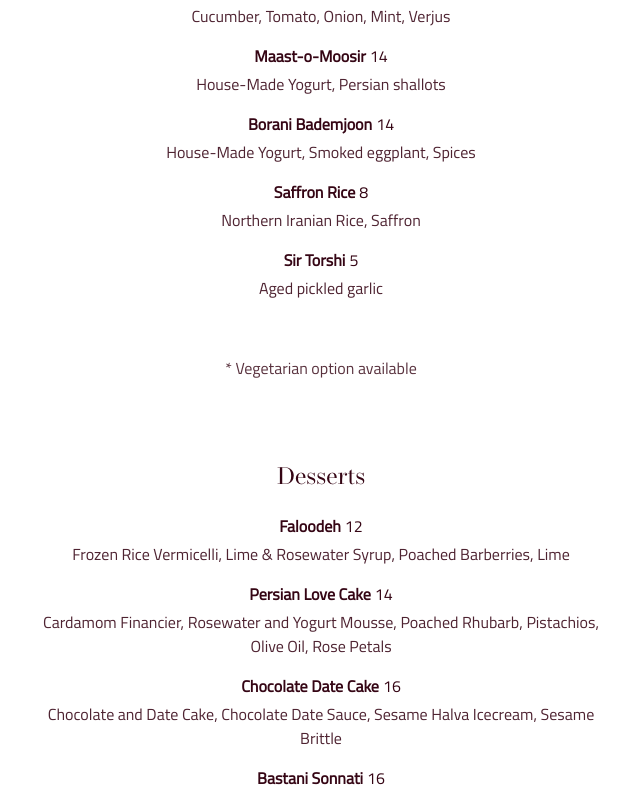
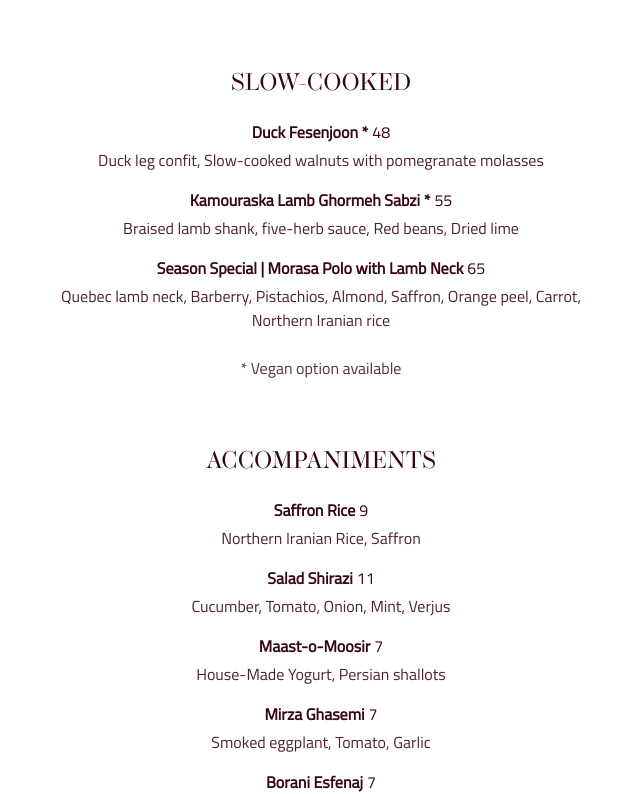
Before and after one commit to BOUS-Persian-Cuisine/website, a Next.js app: page /menu in a window 1280 px wide. Shown: the part 1688-2482 px from the top of the page, without its empty margins (319-959 px from the left). Built offline with nearby package versions, Linux system fonts and the light colour scheme.

Commit message:
Publish the revised bilingual dinner menu and PDF downloads

```diff
--- a/src/pages/menu.tsx
+++ b/src/pages/menu.tsx
@@ -5,8 +5,7 @@ import { useLanguage } from "@/context/LanguageContext";
 type MenuItem = {
   name: string;
   price?: string;
-  description: string;
-  addOn?: string;
+  description?: string;
 };
 
 type MenuCopy = {
@@ -16,10 +15,7 @@ type MenuCopy = {
   pdfHref: string;
   pdfLabel: string;
   reserveLabel: string;
-  note: string;
-  groups: MenuItem[][];
-  dessertTitle: string;
-  desserts: MenuItem[];
+  groups: { title: string; items: MenuItem[]; note?: string }[];
 };
 
 const menuCopy: Record<Language, MenuCopy> = {
@@ -30,160 +26,172 @@ const menuCopy: Record<Language, MenuCopy> = {
     pdfHref: "/dinner-menu-en.pdf",
     pdfLabel: "Open PDF menu",
     reserveLabel: "Make a reservation",
-    note: "* Vegetarian option available",
     groups: [
-      [
+      {
+        title: "TO BEGIN",
+        items: [
           {
             name: "Sangak Bread",
             price: "6",
-          description: "Traditional Persian sourdough flatbread",
+            description: "Traditional Persian sourdough flatbread"
           },
           {
             name: "Maast-o-Khiar",
             price: "18",
-          description:
-            "House-Made Yogurt, Cucumber, Kashan Rose Petal, Walnut, Herbs",
+            description: "House-Made Yogurt, Cucumber, Kashan Rose Petal, Walnut, Herbs"
           },
           {
             name: "Zeyton Parvardeh",
             price: "20",
-          description:
-            "Green Olive, Walnut, Pomegranate, Olive oil, Garlic, Tarragon, Herbs",
+            description: "Green Olive, Walnut, Pomegranate, Olive oil, Garlic, Tarragon, Herbs"
           },
           {
             name: "Spicy Saffron Chicken Wings",
             price: "18",
-          description: "Chicken wingette, Saffron, Aleppo pepper",
+            description: "Chicken wingette, Saffron, Aleppo pepper"
           },
           {
             name: "Golden Square Mile Tahchin",
             price: "22",
-          description:
-            "Crispy saffron rice, Spring herbs, Barberries, Pistachio",
-          addOn: "Add Persian Ossetra Caviar + 60",
+            description: "Crispy saffron rice, Spring herbs, Barberries, Pistachio"
           },
           {
             name: "Kashk-o-Bademjoon",
             price: "28",
-          description: "Smoked eggplant, Kashk, Crispy onion, Mint, Fried garlic",
+            description: "Smoked eggplant, Kashk, Crispy onion, Mint, Fried garlic"
           },
           {
-          name: "Ghalieh Meygoo",
+            name: "Season Special | Ghalieh Meygoo",
             price: "32",
-          description:
-            "Argentinian King Shrimp, cooked herbs, Garlic, tamarine, hot chili",
+            description: "Argentinian King Shrimp, cooked herbs, Garlic, tamarine, hot chili"
+          }
+        ]
       },
       {
-          name: "CAVIAR & Tahdig Bites",
+        title: "PERSIAN CAVIAR",
+        items: [
+          {
+            name: "CAVIAR on Tahdig Bites",
             price: "48",
-          description:
-            "Persian Baerii Caviar, three bites of rice and bread tahdig, house-made yogurt",
+            description: "Persian Baerii Caviar, three bites of rice and bread tahdig, house-made yogurt"
           },
-      ],
-      [
+          {
+            name: "CAVIAR on Saffron Tahchin",
+            price: "65",
+            description: "Persian Ossetra Caviar, Pistachio, Barberry"
+          }
+        ]
+      },
+      {
+        title: "FROM THE CHARCOAL GRILL",
+        items: [
           {
             name: "Koobideh Kabab",
             price: "36",
-          description: "Charcoal-grilled ground beef, Grilled vegetables",
+            description: "Charcoal-grilled ground beef, Grilled vegetables"
           },
           {
             name: "Joojeh Kabab",
             price: "38",
-          description:
-            "Charcoal-grilled saffron-marinated Quebec chicken breast, Grilled vegetables",
+            description: "Charcoal-grilled saffron-marinated Quebec chicken breast, Grilled vegetables"
           },
           {
             name: "Barg Kabab",
-          price: "54",
-          description: "Charcoal-grilled beef tenderloin, Grilled Vegetables",
+            price: "56",
+            description: "Charcoal-grilled beef tenderloin, Grilled Vegetables"
           },
           {
             name: "Shishlik",
             price: "65",
-          description:
-            "Charcoal-grilled Kamouraska Lamb Chops, Grilled Vegetables",
+            description: "Charcoal-grilled Kamouraska Lamb Chops, Grilled Vegetables"
           },
           {
             name: "Branzino",
-          price: "72",
-          description:
-            "Charcoal-grilled whole branzino, pistachios & barberries, served on traditional Northern Iranian rice, smoke-cured with dried rice stalks",
+            price: "75",
+            description: "Charcoal-grilled whole branzino, pistachios & barberries, served on traditional Northern Iranian rice, smoke-cured with dried rice stalks"
           },
-      ],
-      [
+          {
+            name: "Season Special | Qafqazi Lamb",
+            price: "62",
+            description: "Quebec Lamb Tenderloin, Grilled Vegetables, Pomegranate and Walnut, Assorted Mushrooms, Fresh Herbs"
+          }
+        ]
+      },
+      {
+        title: "SLOW-COOKED",
+        items: [
           {
             name: "Duck Fesenjoon *",
             price: "48",
-          description:
-            "Duck leg confit, Slow-cooked walnuts with pomegranate molasses",
+            description: "Duck leg confit, Slow-cooked walnuts with pomegranate molasses"
           },
           {
             name: "Kamouraska Lamb Ghormeh Sabzi *",
             price: "55",
-          description:
-            "Braised lamb shank, five-herb sauce, Red beans, Dried lime",
+            description: "Braised lamb shank, five-herb sauce, Red beans, Dried lime"
           },
           {
-          name: "Fall Special | Jewel Rice with Lamb Neck",
-          price: "58",
-          description:
-            "Quebec lamb neck, Barberry, Orange Peel, Northern Iranian rice, pistachios, Saffron",
+            name: "Season Special | Morasa Polo with Lamb Neck",
+            price: "65",
+            description: "Quebec lamb neck, Barberry, Pistachios, Almond, Saffron, Orange peel, Carrot, Northern Iranian rice"
+          }
+        ],
+        note: "* Vegan option available"
       },
-      ],
-      [
+      {
+        title: "ACCOMPANIMENTS",
+        items: [
+          {
+            name: "Saffron Rice",
+            price: "9",
+            description: "Northern Iranian Rice, Saffron"
+          },
           {
             name: "Salad Shirazi",
-          price: "13",
-          description: "Cucumber, Tomato, Onion, Mint, Verjus",
+            price: "11",
+            description: "Cucumber, Tomato, Onion, Mint, Verjus"
           },
           {
             name: "Maast-o-Moosir",
-          price: "14",
-          description: "House-Made Yogurt, Persian shallots",
+            price: "7",
+            description: "House-Made Yogurt, Persian shallots"
           },
           {
-          name: "Borani Bademjoon",
-          price: "14",
-          description: "House-Made Yogurt, Smoked eggplant, Spices",
+            name: "Mirza Ghasemi",
+            price: "7",
+            description: "Smoked eggplant, Tomato, Garlic"
           },
           {
-          name: "Saffron Rice",
-          price: "8",
-          description: "Northern Iranian Rice, Saffron",
+            name: "Borani Esfenaj",
+            price: "7",
+            description: "House-Made Yogurt, Spinach, Spices"
           },
           {
             name: "Sir Torshi",
-          price: "5",
-          description: "Aged pickled garlic",
-        },
-      ],
-    ],
-    dessertTitle: "Desserts",
-    desserts: [
-      {
-        name: "Faloodeh",
-        price: "12",
-        description:
-          "Frozen Rice Vermicelli, Lime & Rosewater Syrup, Poached Barberries, Lime",
+            price: "7",
+            description: "Aged pickled garlic"
           },
           {
-        name: "Persian Love Cake",
-        price: "14",
-        description:
-          "Cardamom Financier, Rosewater and Yogurt Mousse, Poached Rhubarb, Pistachios, Olive Oil, Rose Petals",
+            name: "Torshi Naz Khaton",
+            price: "7",
+            description: "Pickled Mixed chopped veggie with Spices"
           },
           {
-        name: "Chocolate Date Cake",
-        price: "16",
-        description:
-          "Chocolate and Date Cake, Chocolate Date Sauce, Sesame Halva Icecream, Sesame Brittle",
+            name: "Torshi Quebec Spicy Albaloo",
+            price: "7",
+            description: "Pickled Quebec sour cherry with jalapeno"
           },
           {
-        name: "Bastani Sonnati",
-        price: "16",
-        description:
-          "Saffron, Rose and Pistachio Icecream, Clotted Cream, Ghorabieh, Freeze Dried Raspberry",
+            name: "Barberry and Onion Torshi",
+            price: "7",
+            description: "Pickled Barberry with Red onion"
           },
+          {
+            name: "Side Mix Platter 3/6",
+            price: "20/30"
+          }
+        ]
+      }
     ],
   },
   fr: {
@@ -193,161 +201,172 @@ const menuCopy: Record<Language, MenuCopy> = {
     pdfHref: "/dinner-menu-fr.pdf",
     pdfLabel: "Ouvrir le menu PDF",
     reserveLabel: "Faire une réservation",
-    note: "* Option végétarienne disponible",
     groups: [
-      [
+      {
+        title: "Pour commencer",
+        items: [
           {
             name: "Pain Sangak",
             price: "6",
-          description: "Pain plat persan traditionnel au levain",
+            description: "Pain plat persan traditionnel au levain"
           },
           {
             name: "Maast-o-Khiar",
             price: "18",
-          description:
-            "Yogourt maison, concombre, pétales de rose de Kashan, noix, herbes",
+            description: "Yogourt maison, concombre, pétales de rose de Kashan, noix et herbes"
           },
           {
             name: "Zeyton Parvardeh",
             price: "20",
-          description:
-            "Olives vertes, noix, grenade, huile d’olive, ail, estragon, herbes",
+            description: "Olives vertes, noix, grenade, huile d’olive, ail, estragon et herbes"
           },
           {
             name: "Ailes de poulet épicées au safran",
             price: "18",
-          description: "Ailerons de poulet, safran, piment d’Alep",
+            description: "Ailerons de poulet, safran et piment d’Alep"
           },
           {
             name: "Tahchin du Mille carré doré",
             price: "22",
-          description:
-            "Riz croustillant au safran, herbes printanières, épines-vinettes, pistaches",
-          addOn: "Ajout de caviar persan Ossetra + 60",
+            description: "Riz croustillant au safran, herbes printanières, épines-vinettes et pistaches"
           },
           {
             name: "Kashk-o-Bademjoon",
             price: "28",
-          description:
-            "Aubergine fumée, kashk, oignons croustillants, menthe, ail frit",
+            description: "Aubergine fumée, kashk, oignons croustillants, menthe et ail frit"
           },
           {
-          name: "Ghalieh Meygoo",
+            name: "Spécial de saison | Ghalieh Meygoo",
             price: "32",
-          description:
-            "Grosses crevettes d’Argentine, herbes mijotées, ail, tamarin, piment fort",
+            description: "Grosses crevettes d’Argentine, herbes mijotées, ail, tamarin et piment fort"
+          }
+        ]
       },
       {
-          name: "CAVIAR et bouchées de tahdig",
+        title: "Caviar persan",
+        items: [
+          {
+            name: "Caviar sur bouchées de tahdig",
             price: "48",
-          description:
-            "Caviar persan Baerii, trois bouchées de tahdig de riz et de pain, yogourt maison",
+            description: "Caviar persan Baerii, trois bouchées de tahdig de riz et de pain, yogourt maison"
           },
-      ],
-      [
+          {
+            name: "Caviar sur tahchin au safran",
+            price: "65",
+            description: "Caviar persan Ossetra, pistaches et épines-vinettes"
+          }
+        ]
+      },
+      {
+        title: "Grillades au charbon",
+        items: [
           {
             name: "Koobideh Kabab",
             price: "36",
-          description: "Bœuf haché grillé au charbon, légumes grillés",
+            description: "Bœuf haché grillé au charbon, légumes grillés"
           },
           {
             name: "Joojeh Kabab",
             price: "38",
-          description:
-            "Poitrine de poulet du Québec marinée au safran et grillée au charbon, légumes grillés",
+            description: "Poitrine de poulet du Québec marinée au safran et grillée au charbon, légumes grillés"
           },
           {
             name: "Barg Kabab",
-          price: "54",
-          description: "Filet de bœuf grillé au charbon, légumes grillés",
+            price: "56",
+            description: "Filet de bœuf grillé au charbon, légumes grillés"
           },
           {
             name: "Shishlik",
             price: "65",
-          description:
-            "Côtelettes d’agneau de Kamouraska grillées au charbon, légumes grillés",
+            description: "Côtelettes d’agneau de Kamouraska grillées au charbon, légumes grillés"
           },
           {
             name: "Branzino",
-          price: "72",
-          description:
-            "Branzino entier grillé au charbon, pistaches et épine-vinette, servi sur un riz traditionnel du nord de l’Iran, fumé à la paille de riz séchée",
+            price: "75",
+            description: "Bar entier grillé au charbon, pistaches et épines-vinettes, servi sur un riz du nord de l’Iran fumé à la paille de riz séchée"
           },
-      ],
-      [
+          {
+            name: "Spécial de saison | Agneau Qafqazi",
+            price: "62",
+            description: "Filet d’agneau du Québec, légumes grillés, grenade, noix, assortiment de champignons et herbes fraîches"
+          }
+        ]
+      },
+      {
+        title: "Plats mijotés",
+        items: [
           {
             name: "Fesenjoon au canard *",
             price: "48",
-          description:
-            "Confit de cuisse de canard, noix mijotées à la mélasse de grenade",
+            description: "Confit de cuisse de canard, noix mijotées à la mélasse de grenade"
           },
           {
-          name: "Ghormeh Sabzi d’agneau de Kamouraska *",
+            name: "Ghormeh Sabzi à l’agneau de Kamouraska *",
             price: "55",
-          description:
-            "Jarret d’agneau braisé, sauce aux cinq herbes, haricots rouges, lime séchée",
+            description: "Jarret d’agneau braisé, sauce aux cinq herbes, haricots rouges et lime séchée"
           },
           {
-          name: "Spécial d’été | Albaloo Polo au cou d’agneau",
-          price: "58",
-          description:
-            "Cou d’agneau du Québec, griottes du Québec du Domaine Deslandes, riz du nord de l’Iran et pistaches, safran",
+            name: "Spécial de saison | Morasa Polo au cou d’agneau",
+            price: "65",
+            description: "Cou d’agneau du Québec, épines-vinettes, pistaches, amandes, safran, zeste d’orange, carottes et riz du nord de l’Iran"
+          }
+        ],
+        note: "* Option végétalienne disponible"
       },
-      ],
-      [
+      {
+        title: "Accompagnements",
+        items: [
+          {
+            name: "Riz au safran",
+            price: "9",
+            description: "Riz du nord de l’Iran et safran"
+          },
           {
             name: "Salade Shirazi",
-          price: "13",
-          description: "Concombre, tomate, oignon, menthe, verjus",
+            price: "11",
+            description: "Concombre, tomate, oignon, menthe et verjus"
           },
           {
             name: "Maast-o-Moosir",
-          price: "14",
-          description: "Yogourt maison, échalotes persanes",
+            price: "7",
+            description: "Yogourt maison et échalotes persanes"
           },
           {
-          name: "Borani Bademjoon",
-          price: "14",
-          description: "Yogourt maison, aubergine fumée, épices",
+            name: "Mirza Ghasemi",
+            price: "7",
+            description: "Aubergine fumée, tomate et ail"
           },
           {
-          name: "Riz au safran",
-          price: "8",
-          description: "Riz du nord de l’Iran, safran",
+            name: "Borani Esfenaj",
+            price: "7",
+            description: "Yogourt maison, épinards et épices"
           },
           {
             name: "Sir Torshi",
-          price: "5",
-          description: "Ail mariné vieilli",
-        },
-      ],
-    ],
-    dessertTitle: "Desserts",
-    desserts: [
-      {
-        name: "Faloodeh",
-        price: "12",
-        description:
-          "Vermicelles de riz glacés, sirop à la lime et à l'eau de rose, épine-vinettes pochées, lime",
+            price: "7",
+            description: "Ail mariné vieilli"
           },
           {
-        name: "Gâteau d'amour persan",
-        price: "14",
-        description:
-          "Financier à la cardamome, mousse au yogourt et à l'eau de rose, rhubarbe pochée, pistaches, huile d'olive, pétales de rose",
+            name: "Torshi Naz Khaton",
+            price: "7",
+            description: "Mélange de légumes hachés et marinés aux épices"
           },
           {
-        name: "Gâteau au chocolat et aux dattes",
-        price: "16",
-        description:
-          "Gâteau au chocolat et aux dattes, sauce chocolat-dattes, crème glacée au halva de sésame, croquant au sésame",
+            name: "Torshi de griottes épicées du Québec",
+            price: "7",
+            description: "Griottes du Québec marinées au jalapeño"
           },
           {
-        name: "Bastani Sonnati",
-        price: "16",
-        description:
-          "Crème glacée au safran, à la rose et à la pistache, crème caillée, ghorabieh, framboises lyophilisées",
+            name: "Torshi aux épines-vinettes et à l’oignon",
+            price: "7",
+            description: "Épines-vinettes marinées à l’oignon rouge"
           },
+          {
+            name: "Assiette de 3 ou 6 accompagnements",
+            price: "20/30"
+          }
+        ]
+      }
     ],
   },
 };
@@ -361,12 +380,9 @@ function MenuItemRow({ item }: { item: MenuItem }) {
           <span className="ml-1 font-normal tabular-nums">{item.price}</span>
         ) : null}
       </p>
+      {item.description && (
         <p className="mx-auto mt-1 max-w-[65ch] text-base leading-6 text-bous-burgundy/88">
           {item.description}
-      </p>
-      {item.addOn && (
-        <p className="mt-1 text-base leading-6 text-bous-burgundy">
-          {item.addOn}
         </p>
       )}
     </li>
@@ -387,44 +403,20 @@ export default function Menu() {
       sectionLabel={copy.sectionLabel}
       title={copy.pageTitle}
     >
-      <div>
-        {copy.groups.map((group, groupIndex) => (
-          <div
-            key={`menu-group-${groupIndex}`}
-            className={
-              groupIndex > 0
-                ? "mt-14 sm:mt-16"
-                : undefined
-            }
-          >
-            <ol className="space-y-4">
-              {group.map((item) => (
-                <MenuItemRow
-                  key={`${item.name}-${item.price ?? "none"}`}
-                  item={item}
-                />
+      <div className="space-y-14 sm:space-y-16">
+        {copy.groups.map((group) => (
+          <section key={group.title} className="text-center">
+            <h2 className="font-operetta text-2xl font-normal leading-tight text-bous-burgundy">
+              {group.title}
+            </h2>
+            <ol className="mt-6 space-y-4">
+              {group.items.map((item) => (
+                <MenuItemRow key={item.name} item={item} />
               ))}
             </ol>
-          </div>
+            {group.note && <p className="mt-6 text-base text-bous-burgundy/82">{group.note}</p>}
+          </section>
         ))}
-
-        <p className="mt-14 text-center text-base text-bous-burgundy/82">
-          {copy.note}
-        </p>
-
-        <section className="mt-16 text-center sm:mt-20">
-          <h2 className="font-operetta text-2xl font-normal leading-tight text-bous-burgundy">
-            {copy.dessertTitle}
-          </h2>
-          <ol className="mt-6 space-y-4">
-            {copy.desserts.map((item) => (
-              <MenuItemRow
-                key={`${item.name}-${item.price ?? "none"}`}
-                item={item}
-              />
-            ))}
-          </ol>
-        </section>
       </div>
     </MenuPageLayout>
   );
```
Also changed, not shown: 2 other files (tests, documents, lock files or other folders). Lines whose indentation alone changed are shown as unchanged.
